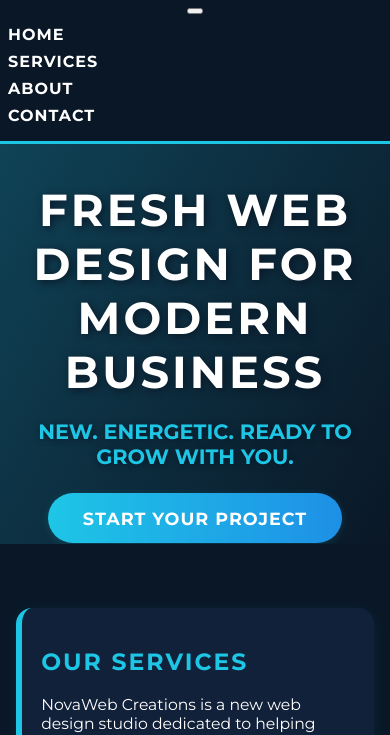
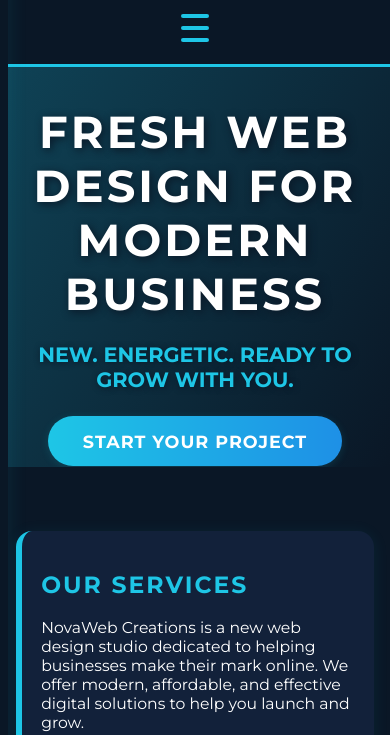
Before and after one commit to BrandonTuffery/nova-web-creations, a website: page index.html in a window 390 px wide. Shown: the part 77-812 px from the top of the page. Drawn offline with Linux system fonts and the light colour scheme; files whose address does not match are found by name.

Commit message:
Clean up duplicate nav styles; keep only drawer menu styles

```diff
--- a/style.css
+++ b/style.css
@@ -1,3 +1,86 @@
+/* Mobile drawer navigation styles */
+.nav-toggle {
+  display: none;
+  flex-direction: column;
+  justify-content: center;
+  align-items: center;
+  width: 40px;
+  height: 40px;
+  background: none;
+  border: none;
+  cursor: pointer;
+  z-index: 2002;
+}
+.nav-toggle .bar {
+  display: block;
+  width: 28px;
+  height: 4px;
+  margin: 4px 0;
+  background: #1ec6e6;
+  border-radius: 2px;
+  transition: 0.3s;
+}
+.nav-toggle.open .bar:nth-child(1) {
+  transform: translateY(8px) rotate(45deg);
+}
+.nav-toggle.open .bar:nth-child(2) {
+  opacity: 0;
+}
+.nav-toggle.open .bar:nth-child(3) {
+  transform: translateY(-8px) rotate(-45deg);
+}
+.nav-links {
+  display: flex;
+  gap: 1.5rem;
+  list-style: none;
+  margin: 0;
+  padding: 0;
+}
+.nav-overlay {
+  display: none;
+  position: fixed;
+  top: 0; left: 0; right: 0; bottom: 0;
+  background: rgba(10,23,38,0.5);
+  z-index: 2000;
+}
+@media (max-width: 900px) {
+  .nav-toggle {
+    display: flex;
+  }
+  .nav-links {
+    position: fixed;
+    top: 0;
+    left: -260px;
+    width: 220px;
+    height: 100vh;
+    background: #0a1726;
+    flex-direction: column;
+    gap: 0;
+    align-items: flex-start;
+    padding: 2.5rem 1.5rem 1rem 1.5rem;
+    box-shadow: 4px 0 16px rgba(30,198,230,0.08);
+    max-height: 100vh;
+    overflow-y: auto;
+    transition: left 0.3s cubic-bezier(0.4,0,0.2,1);
+    z-index: 2001;
+  }
+  .nav-links.open {
+    left: 0;
+    transition: left 0.3s cubic-bezier(0.4,0,0.2,1);
+  }
+  .nav-overlay.open {
+    display: block;
+  }
+  nav ul {
+    flex-direction: column;
+    gap: 0.5rem;
+    width: 100%;
+    align-items: flex-start;
+  }
+  .sticky-nav {
+    position: relative;
+  }
+}
 @media (max-width: 600px) {
   body {
     font-size: 1rem;
```
